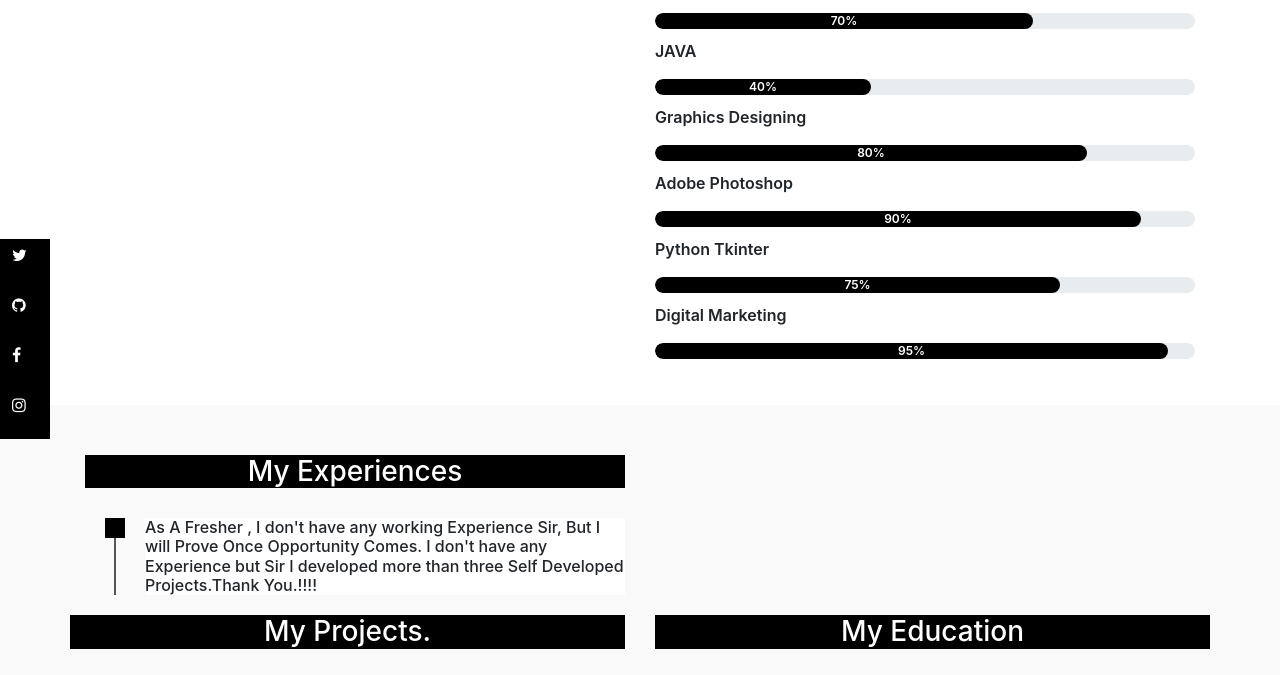
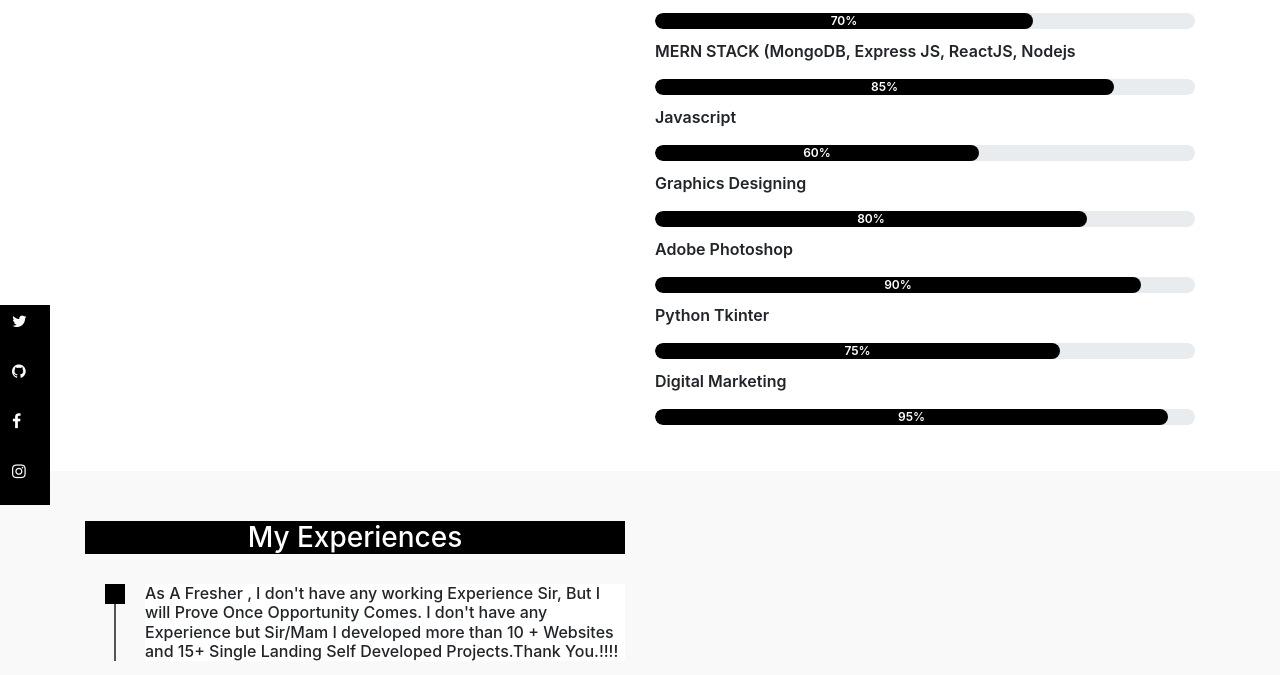
Before and after one commit to SandipGunjal/MyResume, a plain HTML site: page index.html in a window 1280 px wide. Shown: the part 1265-1940 px from the top of the page. Drawn offline with nearby package versions, Linux system fonts and the light colour scheme.

Commit message:
added data

```diff
--- a/index.html
+++ b/index.html
@@ -19,8 +19,7 @@
 <div class="user-box">
 <img src="images/user1.png">
 <h1> Dnyanesh Chavan </h1>
-<p>Full Stack Web Developer.<br>
-Tkinter GUI Developer.</p>
+<p>Full Stack Web Developer.<br>MERN Stack Developer</p>
 </div>
 </div>
 <div class="scroll-btn">
@@ -85,9 +84,14 @@ I am very interested in learn about upcoming and New technology's in the world.
 <div class="progress-bar" style="width: 70%;">70%</div>
 </div>
 
-<p>JAVA</p>
+<p>MERN STACK (MongoDB, Express JS, ReactJS, Nodejs</p>
 <div class="progress">
-<div class="progress-bar" style="width: 40%;">40%</div>
+<div class="progress-bar" style="width: 85%;">85%</div>
+</div>
+
+<p>Javascript</p>
+<div class="progress">
+<div class="progress-bar" style="width: 60%;">60%</div>
 </div>
 
 <p>Graphics Designing</p>
@@ -134,7 +138,7 @@ I am very interested in learn about upcoming and New technology's in the world.
 <ul class="timeline">
 <li>
 <h6>As A Fresher , I don't have any working Experience Sir, But I will Prove Once Opportunity Comes.
-I don't have any Experience but Sir I developed more than three Self Developed Projects.Thank You.!!!!</h6>
+I don't have any Experience but Sir/Mam I developed more than 10 + Websites  and 15+ Single Landing  Self Developed Projects.Thank You.!!!!</h6>
 </li>
 </ul>
 </div>
@@ -145,6 +149,7 @@ I don't have any Experience but Sir I developed more than three Self Developed P
 <h3 class="text-center">My Projects.</h3>
 <ul class="timeline">
 <li>
+<ol>
 <h6>E-Commerse Website Using HTML css and bootstrap (Backend:Python / Django).</h6>
 <h6>AI- Simple Project (Python).</h6>
 <h6>Library Management System(Tkinter GUI) .</h6>
@@ -162,7 +167,7 @@ I don't have any Experience but Sir I developed more than three Self Developed P
 <h6>React Js Responsive  Website Hosted on Netlify</h6>
 <h6>Responsive Blog Template</h6>
 <h6>More Than 20+ Single Landing Pages Developed using HTML and CSS.</h6>
-
+</ol>
 
 </li>
 </ul>
```
